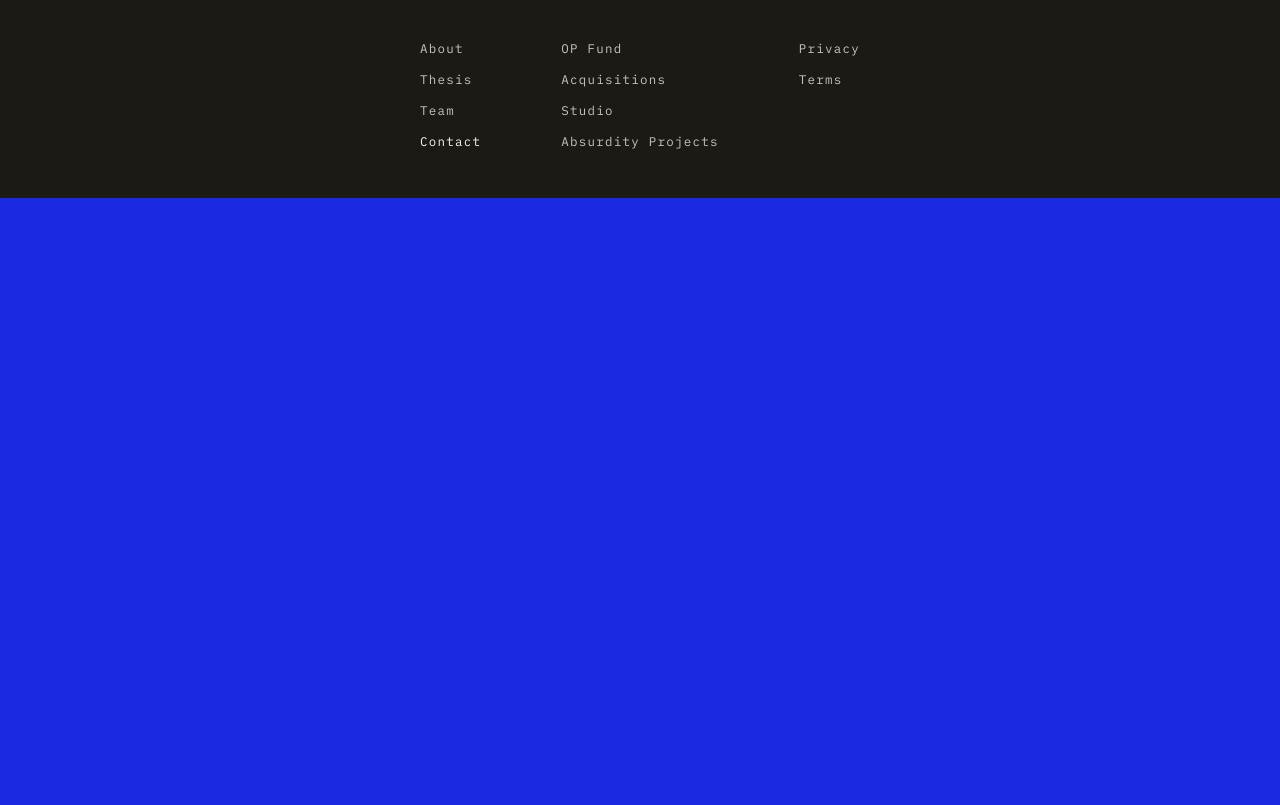
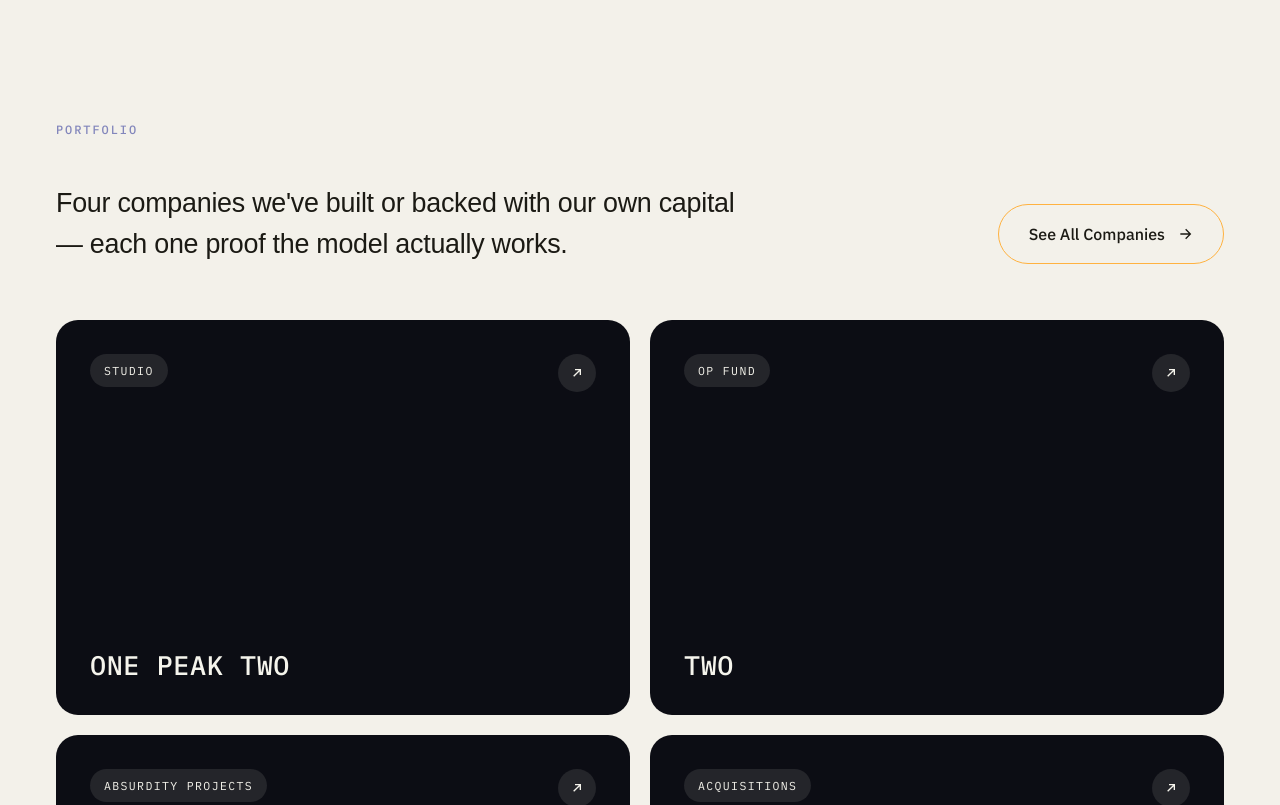
Before and after one commit to sillyledger/onpointvc, a Next.js app: page / in a window 1280 px wide. Shown: the part 1640-2445 px from the top of the page. Before the commit the page ends 1838 px from the top, so only its background shows below. Built offline with nearby package versions, Linux system fonts and the light colour scheme; a web font is replaced by a local one.

Commit message:
Add Portfolio section, rename companies, unify footer to paper background

```diff
--- a/app/page.tsx
+++ b/app/page.tsx
@@ -1,6 +1,7 @@
 import { Main } from "@/components/Main";
 import { Statement } from "@/components/Statement";
 import { InvestmentFocus } from "@/components/InvestmentFocus";
+import { Portfolio } from "@/components/Portfolio";
 
 export default function Home() {
   return (
@@ -8,6 +9,7 @@ export default function Home() {
       <Main />
       <Statement />
       <InvestmentFocus />
+      <Portfolio />
     </>
   );
 }
--- /dev/null
+++ b/components/Portfolio.tsx
@@ -0,0 +1,55 @@
+const companies = [
+  { name: "One Peak Two", tag: "STUDIO" },
+  { name: "TWO", tag: "OP FUND" },
+  { name: "Stupid Hit", tag: "ABSURDITY PROJECTS" },
+  { name: "Sorano", tag: "ACQUISITIONS" },
+];
+
+export function Portfolio() {
+  return (
+    <section className="bg-[var(--paper)]">
+      <div className="mx-auto max-w-[1600px] px-14 py-[130px] max-[768px]:px-6 max-[768px]:py-20">
+        <div className="mb-11 font-mono text-[12px] font-medium tracking-[0.16em] text-[var(--ink-dim)]">
+          PORTFOLIO
+        </div>
+        <div className="mb-14 flex items-end justify-between gap-[60px] max-[900px]:flex-col max-[900px]:items-start max-[900px]:gap-8">
+          <p className="max-w-[680px] font-display text-[clamp(20px,2.1vw,28px)] font-normal leading-[1.5] tracking-[-0.01em] text-[var(--ink)]">
+            Four companies we&apos;ve built or backed with our own capital
+            &mdash; each one proof the model actually works.
+          </p>
+          <a
+            href="#"
+            className="inline-flex shrink-0 items-center gap-3 rounded-full border-[1.5px] border-[var(--amber)] px-[30px] py-[17px] font-sans text-[16px] font-medium text-[var(--ink)] no-underline transition-colors hover:bg-[var(--amber)]"
+          >
+            See All Companies
+            <svg viewBox="0 0 24 24" fill="none" stroke="currentColor" strokeWidth="2" className="h-4 w-4">
+              <path d="M5 12h14M13 5l7 7-7 7" />
+            </svg>
+          </a>
+        </div>
+        <div className="grid grid-cols-2 gap-5 max-[768px]:grid-cols-1">
+          {companies.map((c) => (
+            <a
+              key={c.name}
+              href="#"
+              className="relative flex aspect-[16/11] flex-col justify-between rounded-[22px] bg-[#0c0d14] p-[34px] no-underline"
+            >
+              <span className="inline-flex w-fit items-center gap-2 rounded-full bg-[rgba(245,244,236,0.1)] px-[14px] py-[8px] font-mono text-[11.5px] tracking-[0.12em] text-[#f5f4ec]">
+                {c.tag}
+              </span>
+              <span className="absolute right-[34px] top-[34px] flex h-[38px] w-[38px] items-center justify-center rounded-full bg-[rgba(245,244,236,0.1)] text-[#f5f4ec]">
+                <svg viewBox="0 0 24 24" fill="none" stroke="currentColor" strokeWidth="2" className="h-4 w-4">
+                  <path d="M7 17L17 7M9 7h8v8" />
+                </svg>
+              </span>
+              {/* Center intentionally left blank — real logo/mark goes here later */}
+              <h3 className="font-mono text-[clamp(22px,2.1vw,30px)] font-medium uppercase leading-[1.15] tracking-[0.02em] text-[#f5f4ec]">
+                {c.name}
+              </h3>
+            </a>
+          ))}
+        </div>
+      </div>
+    </section>
+  );
+}
--- a/components/SiteFooter.tsx
+++ b/components/SiteFooter.tsx
@@ -21,7 +21,7 @@ const columns = [
 
 export function SiteFooter() {
   return (
-    <footer className="flex flex-wrap justify-center gap-x-20 gap-y-10 bg-ink px-12 py-12 max-[768px]:flex-col max-[768px]:items-start max-[768px]:justify-start max-[768px]:gap-8 max-[768px]:px-6">
+    <footer className="flex flex-wrap justify-center gap-x-20 gap-y-10 bg-paper px-12 py-12 max-[768px]:flex-col max-[768px]:items-start max-[768px]:justify-start max-[768px]:gap-8 max-[768px]:px-6">
       {columns.map((column, i) => (
         <div
           key={i}
@@ -32,7 +32,7 @@ export function SiteFooter() {
               <Link
                 key={link.label}
                 href={link.href}
-                className="text-[var(--text)] no-underline hover:text-[var(--amber)]"
+                className="text-[var(--ink)] no-underline hover:text-[var(--amber)]"
               >
                 {link.label}
               </Link>
@@ -40,7 +40,7 @@ export function SiteFooter() {
               <a
                 key={link.label}
                 href={link.href}
-                className="text-[var(--dim)] no-underline hover:text-[var(--amber)]"
+                className="text-[var(--ink-dim)] no-underline hover:text-[var(--amber)]"
               >
                 {link.label}
               </a>
```
